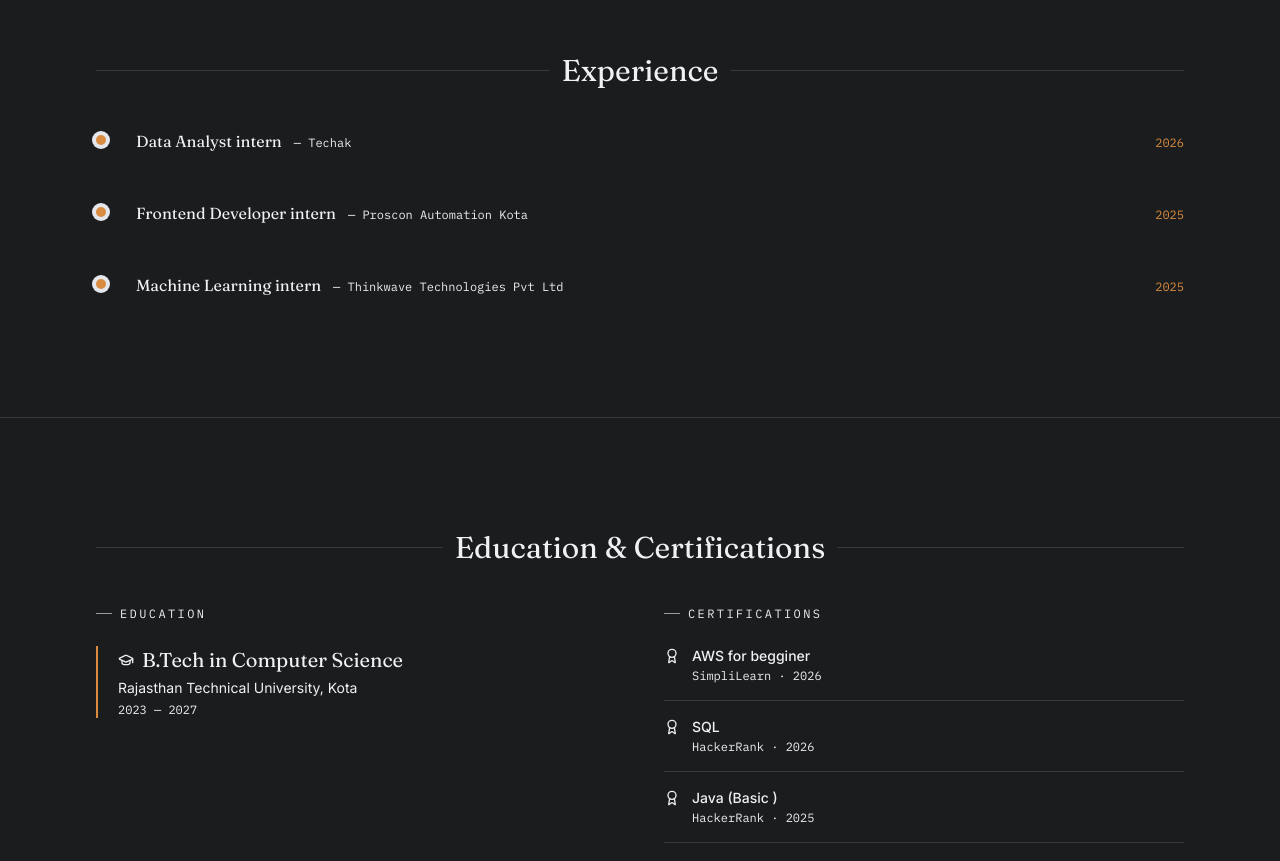
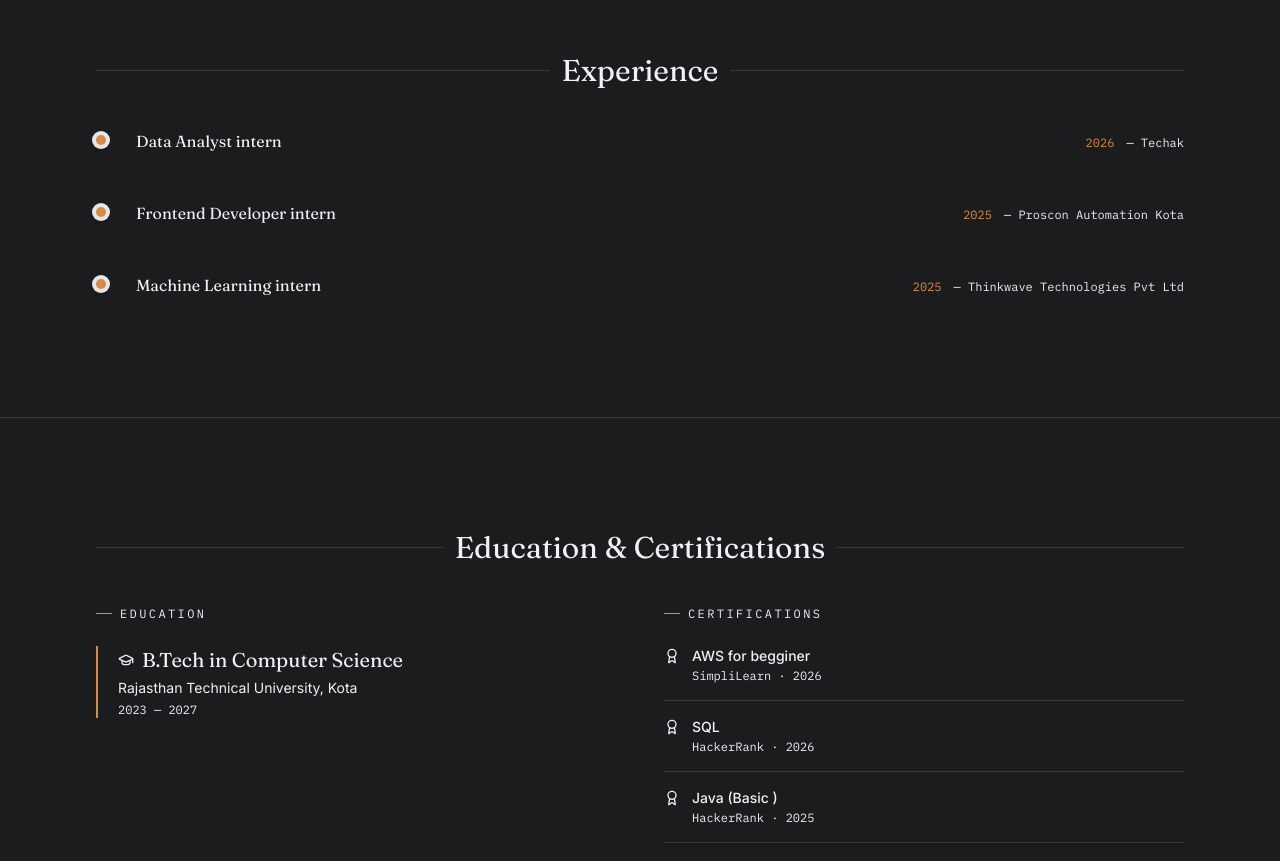
Before and after one commit to vishnuchoudhary764/my-portfolio, a React (Vite) app: page / in a window 1280 px wide. Shown: the part 3600-4461 px from the top of the page. Built offline with nearby package versions, Linux system fonts and the light colour scheme.

Commit message:
Update company display format

```diff
--- a/src/components/Experience.jsx
+++ b/src/components/Experience.jsx
@@ -16,8 +16,9 @@ export function Experience() {
               <span className="absolute -left-8 sm:-left-10 top-1.5 w-2.5 h-2.5 rounded-full accent-bg ring-4 ring-[#E4E7EE]" />
               <div className="flex flex-wrap items-baseline gap-x-3 gap-y-1 mb-2">
                 <h3 className="font-display text-md ink-text">{e.role}</h3>
-                <span className="mono text-xs ink-soft">— {e.company}</span>
+
                 <span className="mono text-xs accent-text ml-auto">{e.period}</span>
+                <p className="mono text-xs ink-soft">— {e.company}</p>
               </div>
               {/* <ul className="space-y-1.5 mt-3">
                 {e.points.map((pt) => (
```
